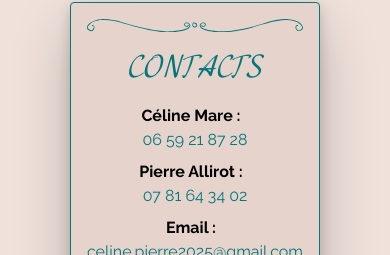
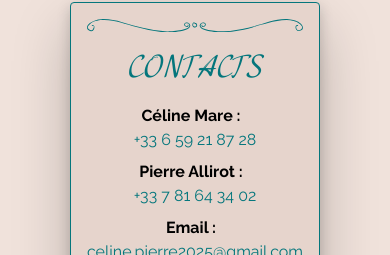
Before and after one commit to max481516/Celine-Pierre, a React (Vite) app: page /Contacts in a window 390 px wide. Shown: the part 254-509 px from the top of the page. Built offline with nearby package versions, Linux system fonts and the light colour scheme; no server answers.

Commit message:
changed phone formats

```diff
--- a/src/pages/Contacts.jsx
+++ b/src/pages/Contacts.jsx
@@ -14,11 +14,11 @@ export default function List() {
         <ContactsContent>
           <ContactItem>
             <ContactLabel>Céline Mare :</ContactLabel> <br />
-            <ContactLink href="tel:+33659218728">06 59 21 87 28</ContactLink>
+            <ContactLink href="tel:+33659218728">+33 6 59 21 87 28</ContactLink>
           </ContactItem>
           <ContactItem>
             <ContactLabel>Pierre Allirot :</ContactLabel> <br />
-            <ContactLink href="tel:+33781643402">07 81 64 34 02</ContactLink>
+            <ContactLink href="tel:+33781643402">+33 7 81 64 34 02</ContactLink>
           </ContactItem>
           <ContactItem>
             <ContactLabel>{t("Contacts.Mail")} :</ContactLabel> <br />
@@ -60,7 +60,6 @@ const CardContainer = styled.div`
   background-color: var(--color-light-sand);
   box-shadow: 0 26px 58px 0 rgba(0, 0, 0, 0.22),
     0 5px 14px 0 rgba(0, 0, 0, 0.18);
-  \
 `;
 
 const Title = styled.h2`
```
